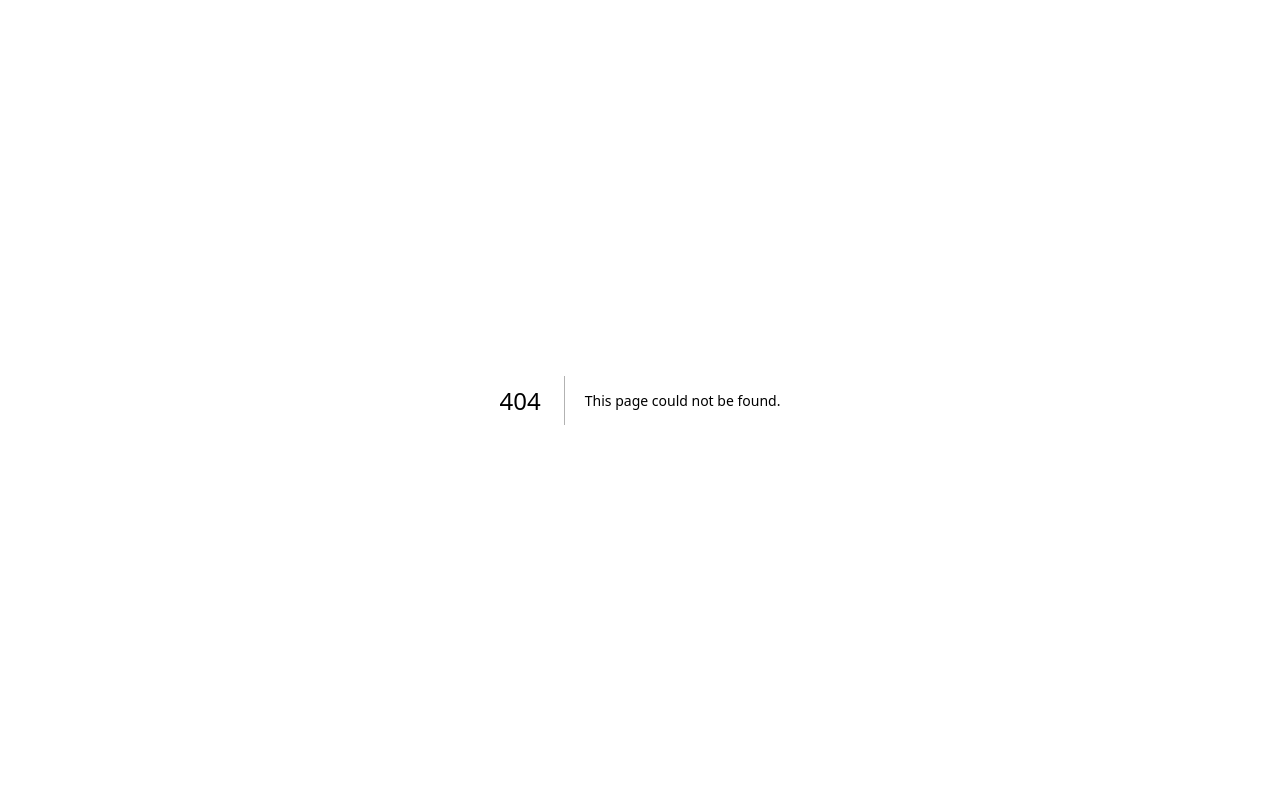
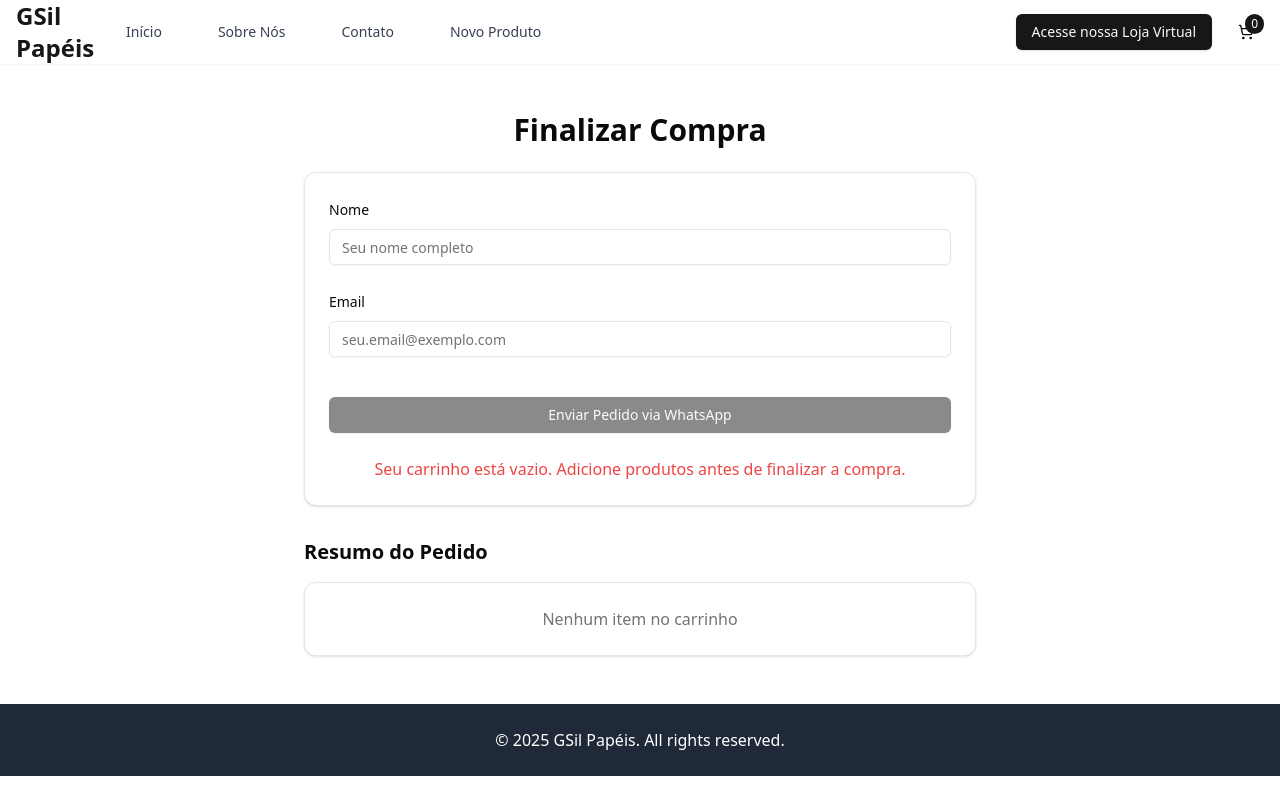
Before and after one commit to MarcosFlavioGS/Catalogo_gsil, a Next.js app: page /checkout in a window 1280 px wide. Before the commit this address had no page. Built offline with nearby package versions, Linux system fonts and the light colour scheme.

Commit message:
feat: add a checkout page

```diff
--- a/src/app/cart/page.tsx
+++ b/src/app/cart/page.tsx
@@ -106,7 +106,9 @@ export default function CartPage() {
                   asChild>
                   <Link href='/'>Continuar Comprando</Link>
                 </Button>
-                <Button>Finalizar Compra</Button>
+                <Button asChild>
+                  <Link href='/checkout'>Finalizar Compra</Link>
+                </Button>
               </div>
             </div>
           </div>
--- /dev/null
+++ b/src/app/checkout/page.tsx
@@ -0,0 +1,133 @@
+'use client'
+
+import { Header } from '@/components/ui/header/header'
+import Footer from '@/components/ui/footer/footer'
+import { Button } from '@/components/ui/button'
+import { Card, CardContent } from '@/components/ui/card'
+import { Input } from '@/components/ui/input'
+import { Label } from '@/components/ui/label'
+import { useState } from 'react'
+import useCartStore from '@/app/store'
+import { company } from '@/data/company'
+import { toast } from 'sonner'
+
+export default function CheckoutPage() {
+  const { items } = useCartStore()
+  const [name, setName] = useState('')
+  const [email, setEmail] = useState('')
+  const [isSubmitting, setIsSubmitting] = useState(false)
+
+  const handleSubmit = (e: React.FormEvent) => {
+    e.preventDefault()
+    setIsSubmitting(true)
+
+    // Generate the message with cart items
+    let message = `Olá! Meu nome é ${name} e estou interessado nos seguintes produtos:\n\n`
+
+    items.forEach((item, index) => {
+      message += `${index + 1}. ${item.name}\n`
+      message += `   - Preço: R$ ${item.price.toFixed(2)}\n`
+      if (item.size) message += `   - Tamanho: ${item.size}\n`
+      if (item.weight) message += `   - Gramatura: ${item.weight}\n\n`
+    })
+
+    message += `\nMeu email para contato: ${email}\n\n`
+    message += `Agradeço a atenção!`
+
+    // Encode the message for WhatsApp URL
+    const encodedMessage = encodeURIComponent(message)
+
+    // Open WhatsApp with the message
+    window.open(`https://wa.me/${company.phone}?text=${encodedMessage}`, '_blank')
+
+    setIsSubmitting(false)
+    toast.success('Redirecionando para o WhatsApp...')
+  }
+
+  return (
+    <div className='bg-white min-h-screen'>
+      <Header />
+
+      <div className='container mx-auto px-4 py-12'>
+        <div className='max-w-2xl mx-auto'>
+          <h1 className='text-3xl font-bold mb-6 text-center'>Finalizar Compra</h1>
+
+          <Card>
+            <CardContent className='p-6'>
+              <form onSubmit={handleSubmit} className='space-y-6'>
+                <div className='space-y-2'>
+                  <Label htmlFor='name'>Nome</Label>
+                  <Input
+                    id='name'
+                    value={name}
+                    onChange={(e) => setName(e.target.value)}
+                    placeholder='Seu nome completo'
+                    required
+                  />
+                </div>
+
+                <div className='space-y-2'>
+                  <Label htmlFor='email'>Email</Label>
+                  <Input
+                    id='email'
+                    type='email'
+                    value={email}
+                    onChange={(e) => setEmail(e.target.value)}
+                    placeholder='seu.email@exemplo.com'
+                    required
+                  />
+                </div>
+
+                <div className='pt-4'>
+                  <Button
+                    type='submit'
+                    className='w-full'
+                    disabled={isSubmitting || items.length === 0}
+                  >
+                    {isSubmitting ? 'Processando...' : 'Enviar Pedido via WhatsApp'}
+                  </Button>
+                </div>
+
+                {items.length === 0 && (
+                  <p className='text-center text-red-500 mt-2'>
+                    Seu carrinho está vazio. Adicione produtos antes de finalizar a compra.
+                  </p>
+                )}
+              </form>
+            </CardContent>
+          </Card>
+
+          <div className='mt-8'>
+            <h2 className='text-xl font-semibold mb-4'>Resumo do Pedido</h2>
+            <Card>
+              <CardContent className='p-6'>
+                {items.length === 0 ? (
+                  <p className='text-center text-muted-foreground'>Nenhum item no carrinho</p>
+                ) : (
+                  <div className='space-y-4'>
+                    {items.map((item) => (
+                      <div key={item.id} className='flex justify-between items-start border-b pb-2'>
+                        <div>
+                          <h3 className='font-medium'>{item.name}</h3>
+                          {item.size && <p className='text-sm text-muted-foreground'>Tamanho: {item.size}</p>}
+                          {item.weight && <p className='text-sm text-muted-foreground'>Gramatura: {item.weight}</p>}
+                        </div>
+                        <p className='font-medium'>R$ {item.price.toFixed(2)}</p>
+                      </div>
+                    ))}
+                    <div className='flex justify-between items-center pt-2 font-bold'>
+                      <span>Total</span>
+                      <span>R$ {items.reduce((total, item) => total + item.price, 0).toFixed(2)}</span>
+                    </div>
+                  </div>
+                )}
+              </CardContent>
+            </Card>
+          </div>
+        </div>
+      </div>
+
+      <Footer />
+    </div>
+  )
+}
```
